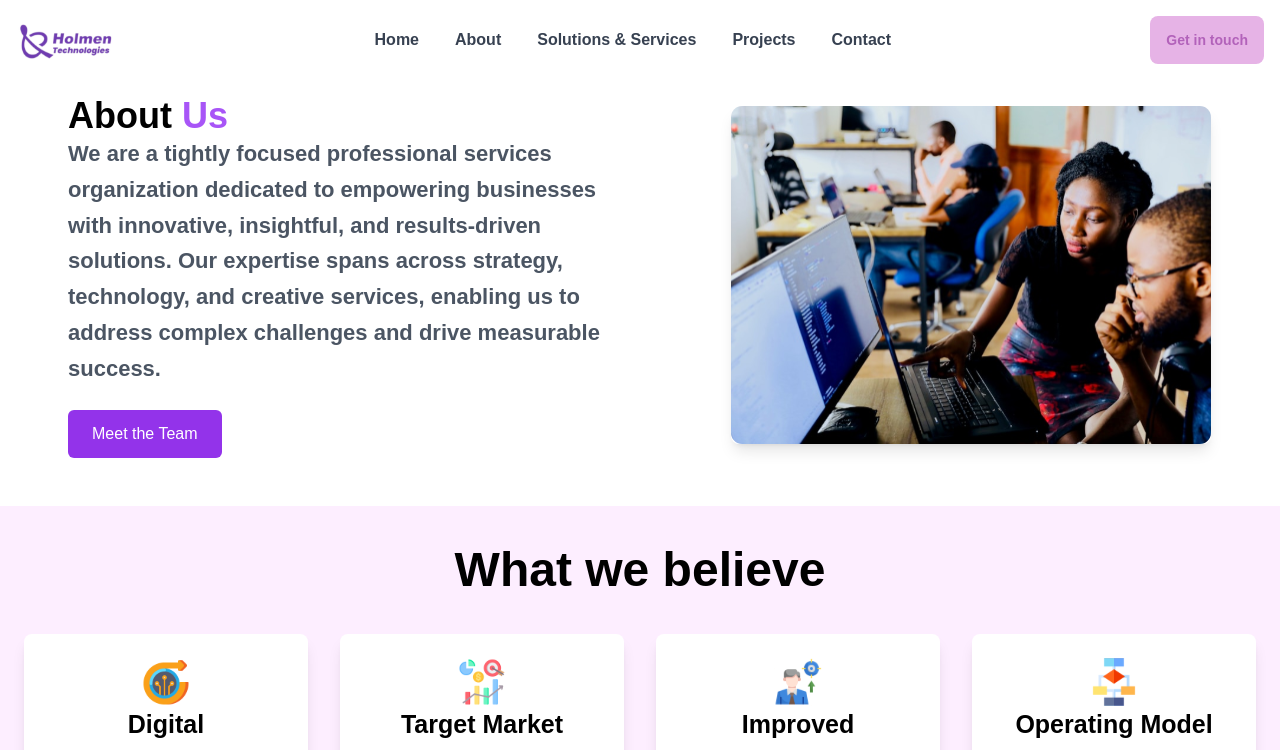
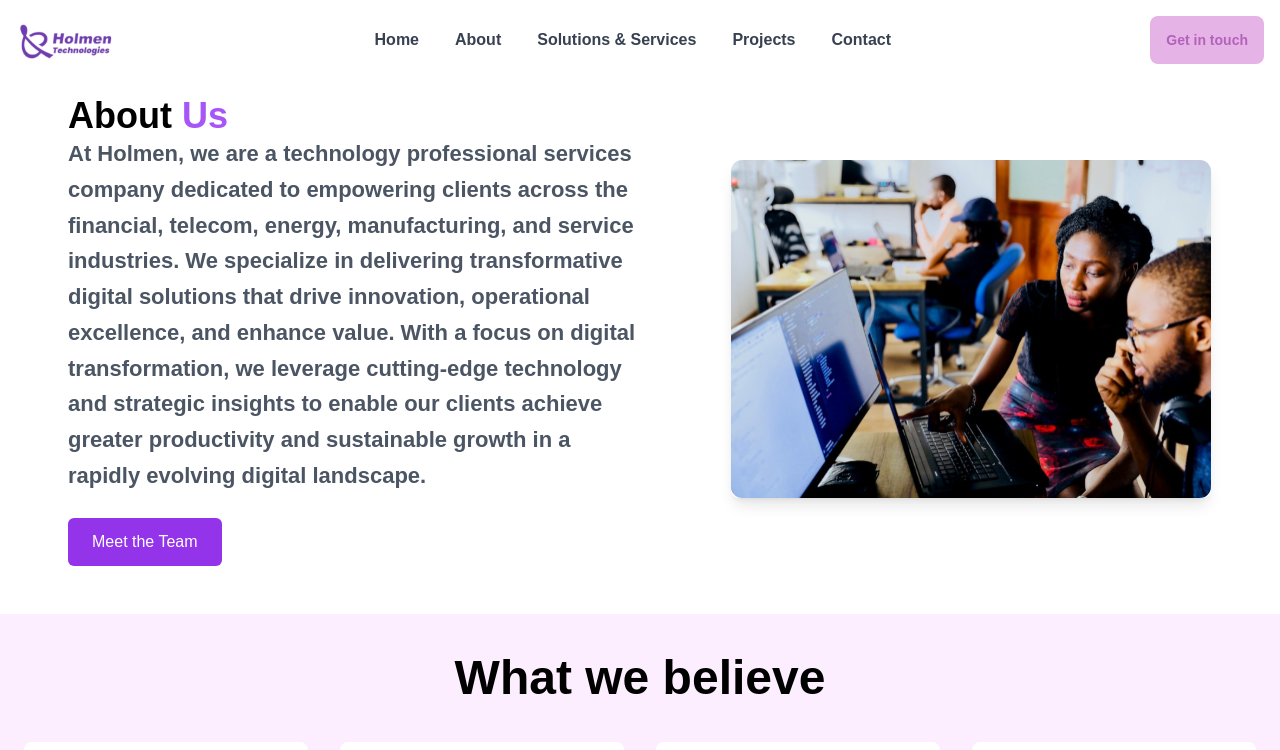
Before and after one commit to iyanuloluwa-Miracle/HolmenConsulting_Firm, a Vue app: page /about in a window 1280 px wide. Shown: the top 750 px of the page. Built offline with nearby package versions, Linux system fonts and the light colour scheme; a web font is replaced by a local one.

Commit message:
fixes: updated about section and project descriptions for clarity and detail

```diff
--- a/src/Pages/About/About.vue
+++ b/src/Pages/About/About.vue
@@ -10,11 +10,14 @@
           About <span class="text-purple-500">Us</span>
         </h2>
         <p class="text-gray-600 leading-relaxed mb-6 font-bold text-[22px]">
-          We are a tightly focused professional services organization dedicated
-          to empowering businesses with innovative, insightful, and
-          results-driven solutions. Our expertise spans across strategy,
-          technology, and creative services, enabling us to address complex
-          challenges and drive measurable success.
+          At Holmen, we are a technology professional services company dedicated
+          to empowering clients across the financial, telecom, energy,
+          manufacturing, and service industries. We specialize in delivering
+          transformative digital solutions that drive innovation, operational
+          excellence, and enhance value. With a focus on digital transformation,
+          we leverage cutting-edge technology and strategic insights to enable
+          our clients achieve greater productivity and sustainable growth in a
+          rapidly evolving digital landscape.
         </p>
         <button
           class="bg-purple-600 hover:bg-purple-700 text-white font-medium py-3 px-6 rounded-md transition duration-300 ease-in-out"
@@ -25,7 +28,8 @@
 
       <div class="md:w-1/2 mt-8 md:mt-0 flex justify-center pt-11">
         <img
-          src="../../assets/Images/aboutUs.svg" loading="lazy"
+          src="../../assets/Images/aboutUs.svg"
+          loading="lazy"
           alt="A diverse team of professionals working together at computers"
           class="w-full max-w-[480px] rounded-lg shadow-lg h-auto object-cover"
         />
@@ -348,13 +352,12 @@
             >
               <a>
                 <img
-                :src="member.image" loading="lazy"
+                  :src="member.image"
+                  loading="lazy"
                   :alt="member.name"
                   class="w-full h-full object-cover transition-transform duration-300 group-hover:scale-105"
                 />
-
               </a>
-
             </div>
 
             <!-- Text Content -->
@@ -362,13 +365,12 @@
               <h3 class="text-[30px] font-bold text-gray-900">
                 {{ member.name }}
               </h3>
-              <p class="text-gray-600 mt-1 font-semibold text-[20px]">{{ member.position }}</p>
-
-
+              <p class="text-gray-600 mt-1 font-semibold text-[20px]">
+                {{ member.position }}
+              </p>
 
               <!-- Social Links -->
               <div class="flex justify-center gap-4 mt-3">
-
                 <a
                   v-for="social in member.socials"
                   :key="social.type"
@@ -385,19 +387,16 @@
       </div>
     </div>
   </div>
-  <Footer/>
-
-
+  <Footer />
 </template>
 
 <script>
 import Navbar from "../../components/Navbar/Navbar.vue";
-import { MailIcon, LinkedinIcon, GithubIcon } from 'lucide-vue-next'
-import Yomi_Akinade from '../../assets/Images/YAA.svg'
-import Niyi from '../../assets/Images/Niyi.svg'
-import Yemi from '../../assets/Images/Yemi.svg'
+import { MailIcon, LinkedinIcon, GithubIcon } from "lucide-vue-next";
+import Yomi_Akinade from "../../assets/Images/YAA.svg";
+import Niyi from "../../assets/Images/Niyi.svg";
+import Yemi from "../../assets/Images/Yemi.svg";
 import Footer from "../../components/Footer/Footer.vue";
-
 
 export default {
   components: {
@@ -405,46 +404,46 @@ export default {
     Footer,
     MailIcon,
     LinkedinIcon,
-    GithubIcon
+    GithubIcon,
   },
   data() {
     return {
       teamMembers: [
         {
           id: 1,
-          name: 'Yomi Akinade',
-          position: 'Managing Partner',
+          name: "Yomi Akinade",
+          position: "Managing Partner",
           image: Yomi_Akinade,
           socials: [
-            { type: 'email', icon: 'MailIcon', link: '#' },
-            { type: 'linkedin', icon: 'LinkedinIcon', link: '#' },
-            { type: 'github', icon: 'GithubIcon', link: '#' }
-          ]
+            { type: "email", icon: "MailIcon", link: "#" },
+            { type: "linkedin", icon: "LinkedinIcon", link: "#" },
+            { type: "github", icon: "GithubIcon", link: "#" },
+          ],
         },
         {
           id: 2,
-          name: 'Niyi Odunlami',
-          position: 'Partner',
+          name: "Niyi Odunlami",
+          position: "Partner",
           image: Niyi,
           socials: [
-            { type: 'email', icon: 'MailIcon', link: '#' },
-            { type: 'linkedin', icon: 'LinkedinIcon', link: '#' },
-            { type: 'github', icon: 'GithubIcon', link: '#' }
-          ]
+            { type: "email", icon: "MailIcon", link: "#" },
+            { type: "linkedin", icon: "LinkedinIcon", link: "#" },
+            { type: "github", icon: "GithubIcon", link: "#" },
+          ],
         },
         {
           id: 3,
-          name: 'Yemi Kuti',
-          position: 'Partner - Business Transformation',
+          name: "Yemi Kuti",
+          position: "Partner - Business Transformation",
           image: Yemi,
           socials: [
-            { type: 'email', icon: 'MailIcon', link: '#' },
-            { type: 'linkedin', icon: 'LinkedinIcon', link: '#' },
-            { type: 'github', icon: 'GithubIcon', link: '#' }
-          ]
-        }
-      ]
-    }
-  }
-}
+            { type: "email", icon: "MailIcon", link: "#" },
+            { type: "linkedin", icon: "LinkedinIcon", link: "#" },
+            { type: "github", icon: "GithubIcon", link: "#" },
+          ],
+        },
+      ],
+    };
+  },
+};
 </script>
--- a/src/Pages/Projects/Project.vue
+++ b/src/Pages/Projects/Project.vue
@@ -142,22 +142,22 @@ export default {
         {
           image: laptop,
           description:
-            "",
+            "We developed and implemented processes, including IT Service Delivery, IT Project Delivery, IT Backup and Recovery, and IT Vendor Management,for a leading commercial bank,resulting in enhanced operational efficiency for the institution",
         },
         {
           image: cloud_migration,
           description:
-            "",
+            "We developed a cross-platform mobile application for a bank to enhance their operations, integrating it with NIBBS to enable customers to perform daily transactions through the app. The application was designed to be cross-platform, compatible with mobile devices (iOS and Android), as well as desktop and web applications.",
         },
         {
           image: internet_security,
           description:
-            "",
+            "Rollout of various mult-layered Security infrastructure for a development bank consisting of Web Application Firewall,Database Activity Monitoring, Encryption of Database & Files & Network Access Control.These four initiatives have totally strengthened the protection of their database & infrastructure.",
         },
         {
           image: software_image,
           description:
-            "",
+            "Led the migration of on-premise core servers with diverse databases to Azure Cloud Services for a major insurance conglomerate, significantly reducing IT infrastructure costs. Additionally, assisted three banks in migrating, integrating, and outsourcing on-premise security system monitoring to an MSSP cybersecurity solution.",
         },
       ],
 
```
Lines whose indentation alone changed are shown as unchanged.
